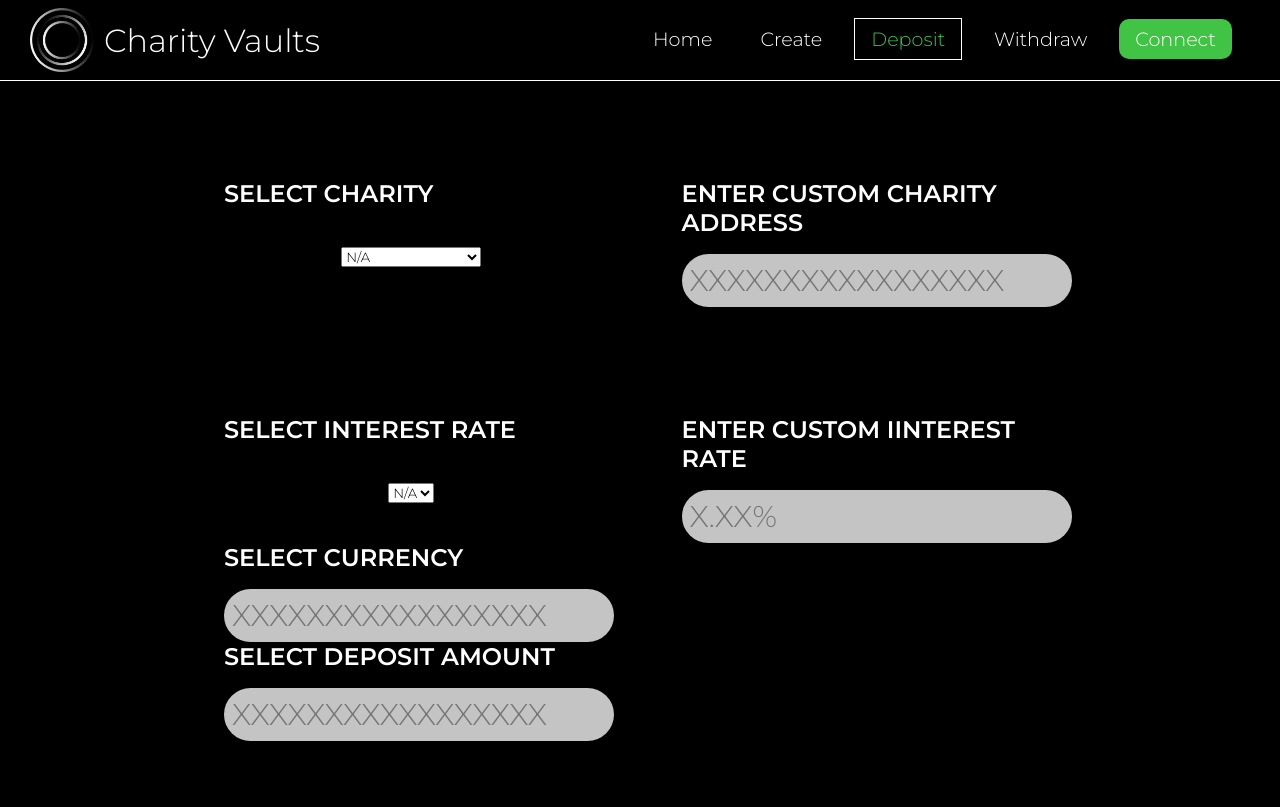
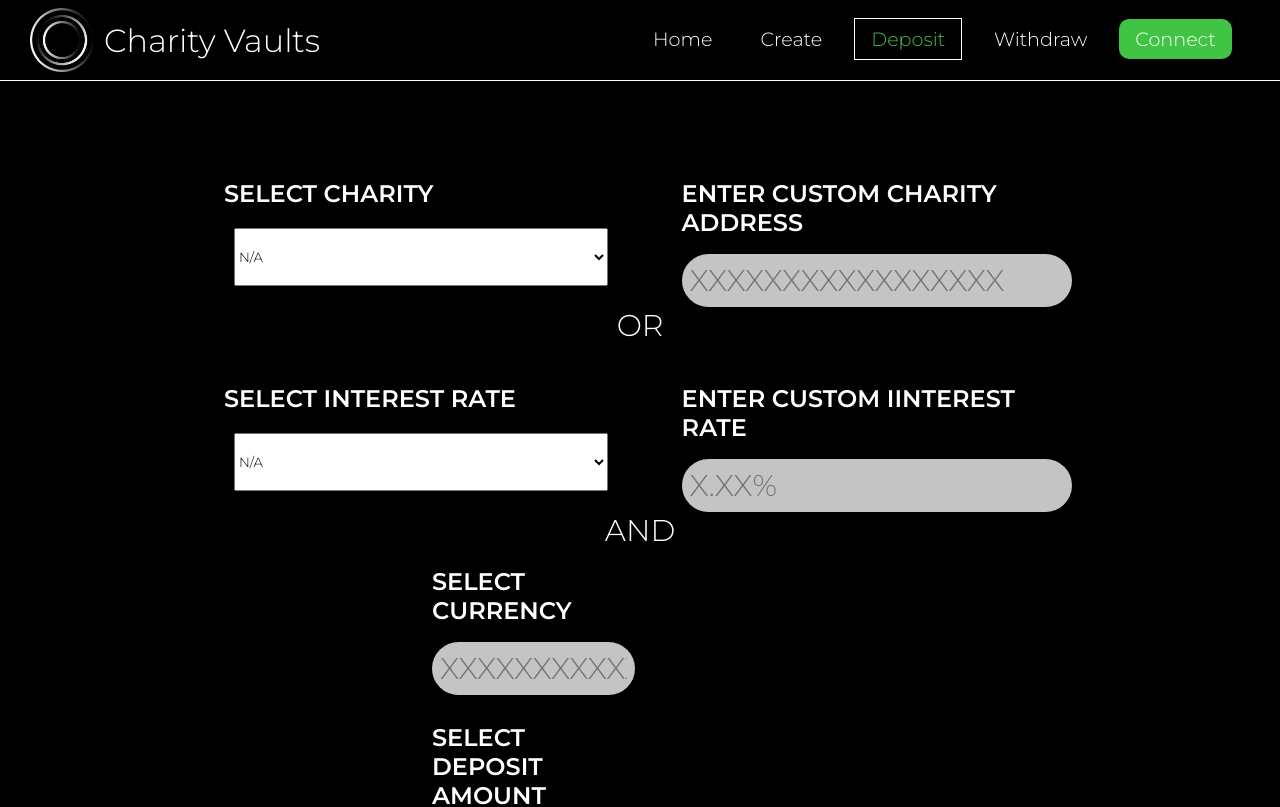
Before and after one commit to Rari-Capital/charity-vaults-ui, a React (Create React App) app: page /deposit in a window 1280 px wide. Shown: the top 807 px of the page. Built offline with nearby package versions, Linux system fonts and the light colour scheme.

Commit message:
all but select  currency done

```diff
--- a/src/components/Pages/Deposit.css
+++ b/src/components/Pages/Deposit.css
@@ -2,8 +2,25 @@
 	width: 50%;
 	margin: auto;
 	padding: 10px;
-    margin-top: 5vh;
+    margin-top: 1vh;
     display: flex;
     flex-direction: row;
 	justify-content: space-between;
 }
+
+.dropdown-container {
+	min-width: 100%;
+	/* width: 400x; */
+    margin: 10px;
+	height: 58px;
+	/* font-size: 300px; */
+}
+
+.inner-text {
+	font-size: 300px;
+}
+
+.centered-text {
+	font-size: 30px;
+	/* text-align: center; */
+}
--- a/src/components/Pages/Deposit.js
+++ b/src/components/Pages/Deposit.js
@@ -4,6 +4,7 @@ import Button from "../Button/Button"
 import Input from "../Input/Input"
 import Modal from "../Modal/Modal"
 import InputHeader from "../Input/InputHeader"
+import "./Deposit.css"
 
 	const Deposit = () => {
 		const [charityAddress, setCharityAddress] = useState(null);
@@ -42,9 +43,9 @@ import InputHeader from "../Input/InputHeader"
             <div className="create-container">
 
 				<div className="double-input-container">
-					<div class="small-input-combo-container">
+					<div className="small-input-combo-container">
 					<InputHeader value="SELECT CHARITY" />
-						<select id="selectInterest">
+						<select id="selectInterest" className="dropdown-container">
 							<option value="-1">N/A</option>
 							<option value="1%">Red Cross</option>
 							<option value="2%">Gates Foundation</option>
@@ -61,12 +62,15 @@ import InputHeader from "../Input/InputHeader"
 					</div>
 				</div>
 
-				<br></br>
+				<div className="centered-text">
+					OR
+				</div>
 
 				<div className="double-input-container">
 					<div class="small-input-combo-container">
 					<InputHeader value="SELECT INTEREST RATE" />
-						<select id="selectInterest">
+						<div>
+							<select id="selectInterest" className="dropdown-container">
 								<option value="-1">N/A</option>
 								<option value="1%">1%</option>
 								<option value="2%">2%</option>
@@ -74,6 +78,7 @@ import InputHeader from "../Input/InputHeader"
 								<option value="4%">4%</option>
 								<option value="5%">5%</option>
 							</select>
+						</div>
 					</div>
 					<div className="small-input-combo-container">
 						<InputHeader value="ENTER CUSTOM IINTEREST RATE" />
@@ -85,6 +90,9 @@ import InputHeader from "../Input/InputHeader"
 					</div>
 				</div>
 
+				<div className="centered-text">
+					AND
+				</div>
 
 				<div className="centered-input-container">
 					<div className="small-input-combo-container">
@@ -95,6 +103,8 @@ import InputHeader from "../Input/InputHeader"
 							type="text" placeholder="XXXXXXXXXXXXXXXXX" />
 						</div>
 					</div>
+				</div>
+				<div className="centered-input-container">
 					<div className="small-input-combo-container">
 					<InputHeader value="SELECT DEPOSIT AMOUNT" />
 						<div className="small-input-container">
```
Lines whose indentation alone changed are shown as unchanged.
